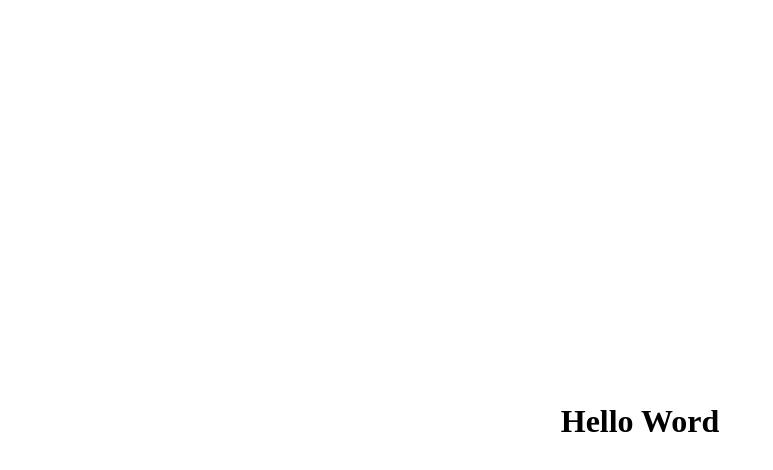
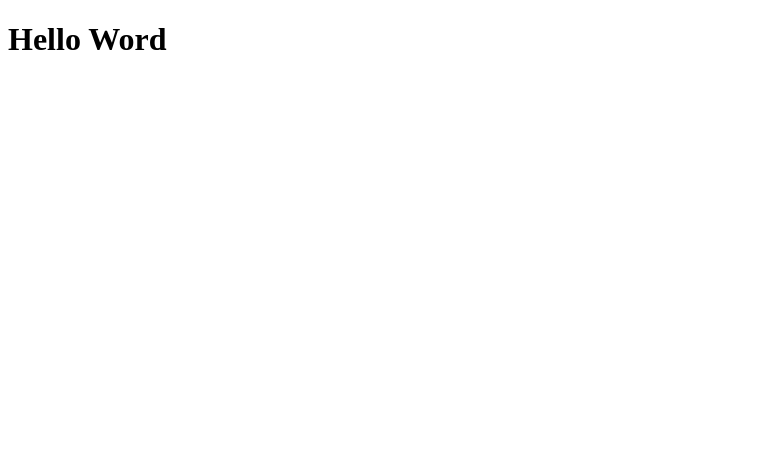
Before and after one commit to JordyPradaYanes/RepoPrueba, a plain HTML site: page index.html in a window 1280 px wide. Shown: the whole page, without its empty margins (0-773 px from the left). Drawn offline with Linux system fonts and the light colour scheme.

Commit message:
first file develop

```diff
--- a/index.html
+++ b/index.html
@@ -6,6 +6,6 @@
     <title>Document</title>
 </head>
 <body>
-    <h1 style="width: 100%; height: 100vh; display: flex; justify-content: center; align-items: center;">Hello Word</h1>
+    <h1>Hello Word</h1>
 </body>
 </html>
```
